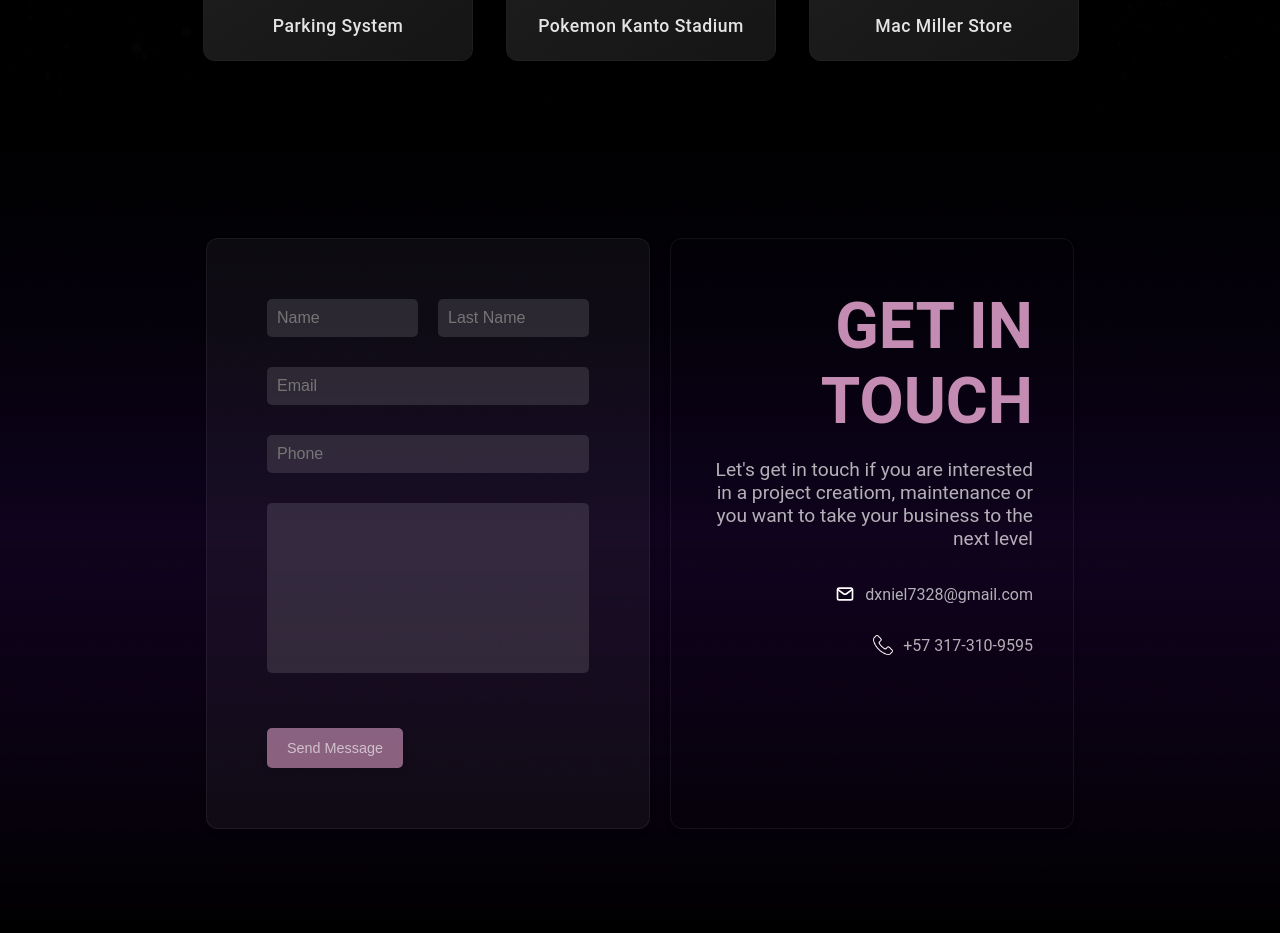
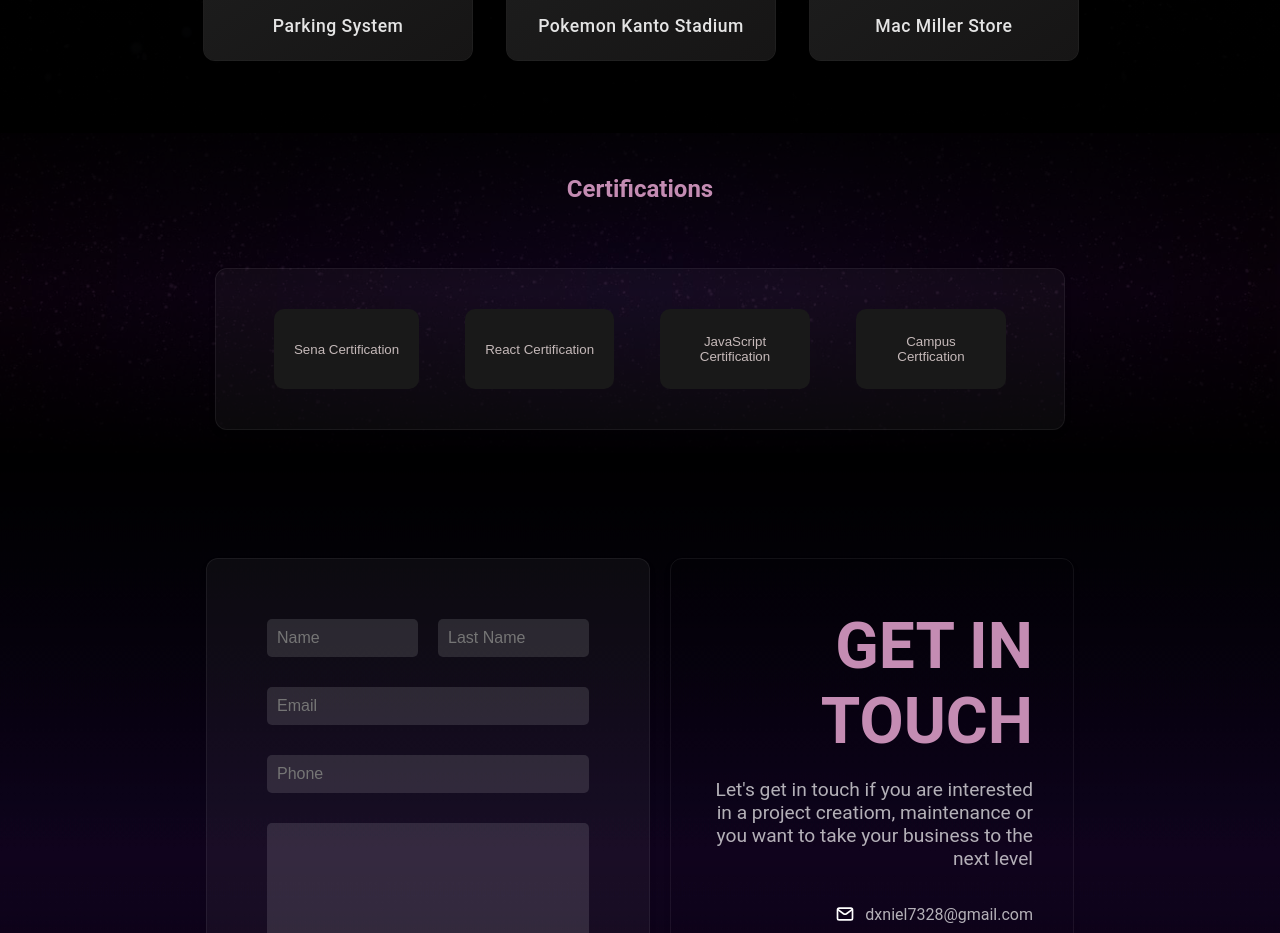
Before and after one commit to Adrian-ortiz0/portfolio, a React (Vite) app: page / in a window 1280 px wide. Shown: the part 3420-4353 px from the top of the page. Built offline with nearby package versions, Linux system fonts and the light colour scheme.

Commit message:
feat: :sparkles: I've created the certifications componenet

```diff
--- a/src/Portfolio.jsx
+++ b/src/Portfolio.jsx
@@ -1,5 +1,6 @@
 import { AboutMe } from "./components/AboutMe.jsx";
 import { AboutMeExtras } from "./components/AboutMeExtras.jsx";
+import { Certifications } from "./components/Certifications.jsx";
 import { ContactMe } from "./components/ContactMe.jsx";
 import { Footer } from "./components/Footer.jsx";
 import { Header } from "./components/Header.jsx";
@@ -14,6 +15,7 @@ export const Portfolio = () => {
       <AboutMe />
       <SkillsSection />
       <Projects />
+      <Certifications />
       <ContactMe />
     </>
   );
--- a/src/components/Certifications.jsx
+++ b/src/components/Certifications.jsx
@@ -1,32 +1,15 @@
-import React from 'react'
+import React from "react";
 
 export const Certifications = () => {
   return (
-    <div className="certifications">
-            <div>
-              <h2>Sena Certification</h2>
-              <p>
-                Image
-              </p>
-            </div>
-            <div>
-              <h2>React Certification</h2>
-              <p>
-                Image
-              </p>
-            </div>
-            <div>
-              <h2>JavaScript Certification</h2>
-              <p>
-                Image
-              </p>
-            </div>
-            <div>
-              <h2>Campus Certification</h2>
-              <p>
-                Image
-              </p>
-            </div>
-          </div>
-  )
-}
+    <section className="certifications_section">
+      <h2>Certifications</h2>
+      <div className="certifications">
+          <button>Sena Certification</button>
+          <button>React Certification</button>
+          <button>JavaScript Certification</button>
+          <button>Campus Certfication</button>
+      </div>
+    </section>
+  );
+};
--- a/src/style.css
+++ b/src/style.css
@@ -361,42 +361,11 @@ strong {
   overflow-wrap: break-word;
 }
 
-.certifications {
-  display: flex;
-  justify-content: space-around;
-  width: 100%;
-  height: 30%;
-  gap: 10px;
-  flex-wrap: wrap;
 
-}
 a{
   text-decoration: none;
 }
-.certifications div {
-  min-width: 20%;
-  max-width: 150px;
-  max-height: 150px;
-  background-color: #191919;
-  color: #c5b9b9;
-  padding: 20px;
-  box-sizing: border-box;
-  overflow: hidden;
-  border-radius: 10px;
-  padding-bottom: 25px;
-}
-.certifications div h2 {
-  color: #d9bed1;
-  font-size: clamp(1.1rem, 0.5vw, 1rem);
 
-}
-.certifications div p {
-  text-align: justify;
-  margin: 0;
-  font-size: clamp(0.8rem, 1vw, 1.2rem);
-  line-height: 1.4;
-  overflow-wrap: break-word;
-}
 
 @media (max-width: 900px) {
   .mvContainer {
@@ -619,7 +588,7 @@ a{
 .project-text {
   flex-direction: column;
   align-items: center;
-  width: min(70%, 1000px);
+  width: min(70%, 1100px);
   text-align: start;
 }
 
@@ -638,7 +607,7 @@ a{
 .project-list__container {
   display: flex;
   flex-direction: column;
-  width: 70%;
+  width: min(70%, 1150px);
   gap: 1rem;
   padding: 0 1rem;
 }
@@ -824,6 +793,64 @@ a{
   font-weight: 500;
   text-align: center;
   letter-spacing: 0.5px;
+}
+
+/* Certification */
+
+.certifications_section{
+  display: flex;
+  flex-direction: column;
+  align-items: center;
+  justify-content: space-around;
+  min-height: 40vh;
+  width: 100%;
+  background: linear-gradient(
+      to bottom,
+      rgba(0, 0, 0, 0.795),
+      rgba(84, 26, 81, 0.455),
+      rgba(0, 0, 0, 0.938)
+    ),
+    url("../public/skills_background.jpg");
+  background-size: cover;
+  background-position: center;
+  background-blend-mode: overlay;
+}
+
+.certifications_section h2{
+  color: #c48cb3;
+}
+
+.certifications {
+  display: flex;
+  justify-content: space-around;
+  width: 60%;
+  height: 30%;
+  gap: 10px;
+  flex-wrap: wrap;
+  align-items: center;
+  background-color: rgba(255, 255, 255, 0.034);
+  padding: 40px;
+  box-shadow: 0 4px 6px rgba(0, 0, 0, 0.1);
+  border-radius: 12px;
+  border: 1px solid rgba(255, 255, 255, 0.063);
+  transition: transform 0.3s ease, box-shadow 0.3s ease;
+}
+
+.certifications button {
+  min-width: 10%;
+  max-width: 150px;
+  height: 80px;
+  border: none;
+  background-color: #191919;
+  color: #c5b9b9;
+  padding: 20px;
+  box-sizing: border-box;
+  border-radius: 10px;
+  cursor: pointer;
+}
+
+.certifications button:hover{
+  background-color: #1f1f1f;
 }
 
 /* Contact Me Section */
```
